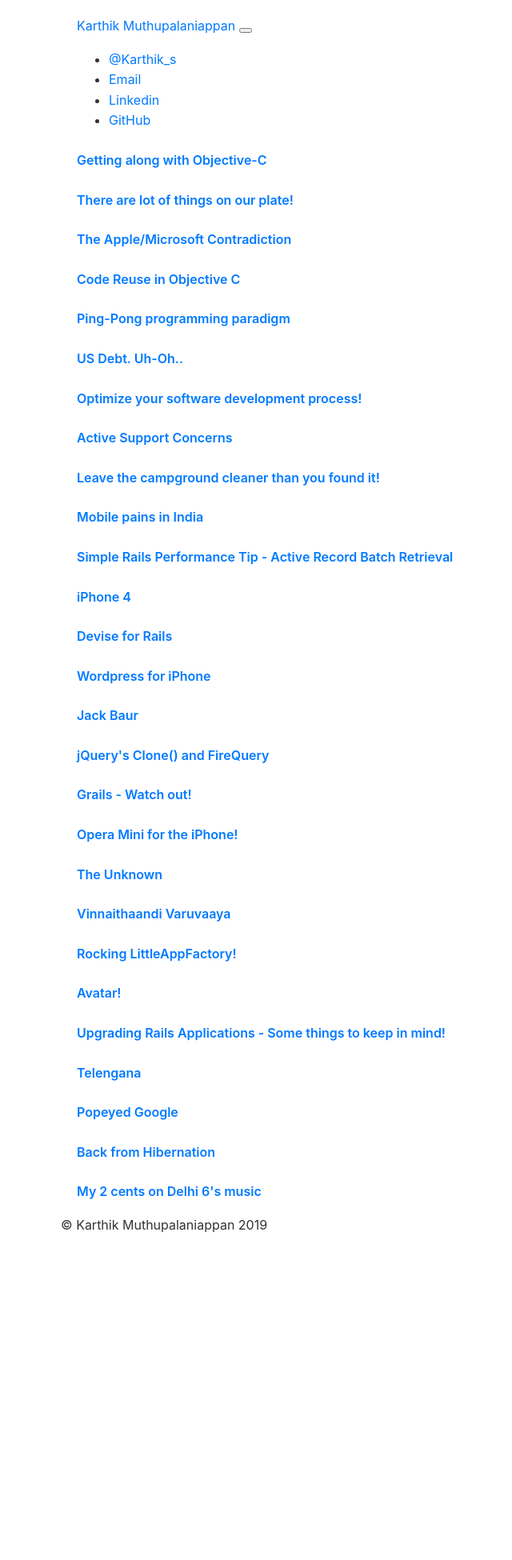
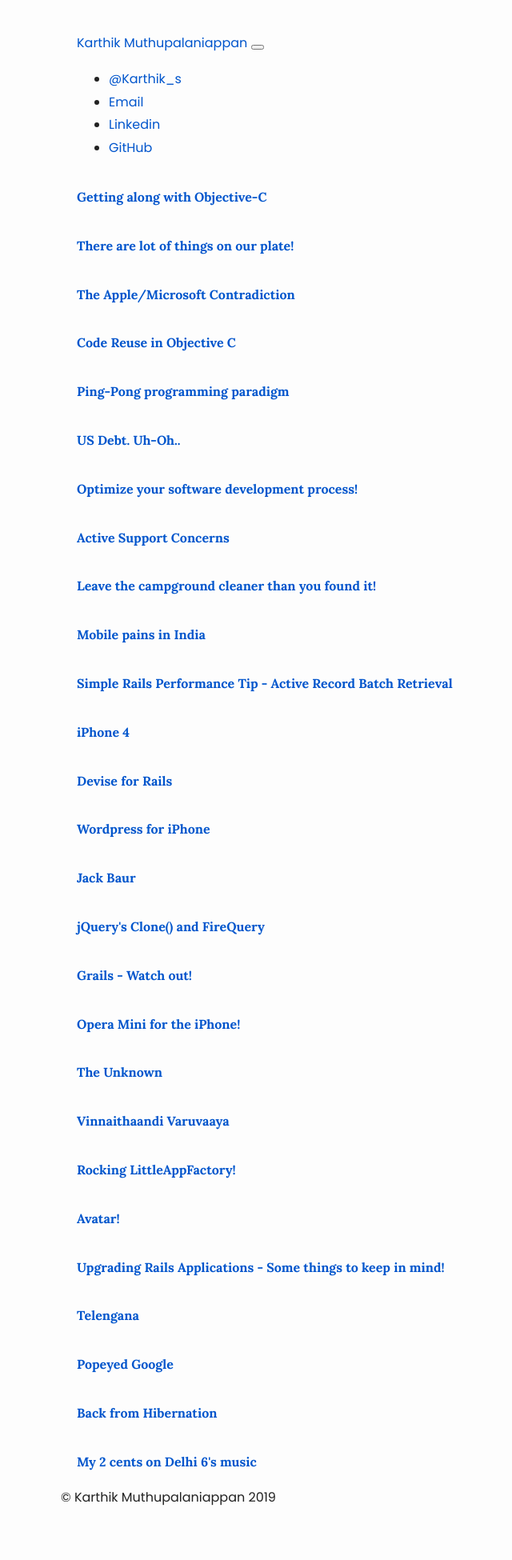
Before and after one commit to kmuthupa/kmuthupa.github.com, a Jekyll site: the page built from blog.html, in a window 1280 px wide. Shown: the whole page at 80% size, without its empty margins (164-804 px from the left). Built offline with Jekyll 4.4.1, drawn with Linux system fonts in a browser that asks for light colours; before the commit the page ends 1581 px from its top, so only the background shows below that.

Commit message:
I will apply a sexier minimalist styling to the page.
This change refines the minimalist styling to be more visually appealing.

The new stylesheet uses a more sophisticated font pairing, a refined color palette, and improved layout and spacing.

```diff
--- a/css/minimalist.css
+++ b/css/minimalist.css
@@ -1,11 +1,12 @@
+@import url('https://fonts.googleapis.com/css2?family=Lora:ital,wght@0,400..700;1,400..700&family=Poppins:ital,wght@0,100;0,200;0,300;0,400;0,500;0,600;0,700;0,800;0,900;1,100;1,200;1,300;1,400;1,500;1,600;1,700;1,800;1,900&display=swap');
 /* General styles */
 body {
-  font-family: -apple-system, BlinkMacSystemFont, "Segoe UI", Roboto, "Helvetica Neue", Arial, sans-serif;
-  line-height: 1.6;
-  color: #333;
-  background-color: #fff;
+  font-family: 'Poppins', sans-serif;
+  line-height: 1.8;
+  color: #222;
+  background-color: #fdfdfd;
   margin: 0;
-  padding: 20px;
+  padding: 40px;
 }
 
 .container {
@@ -16,30 +17,34 @@ body {
 
 /* Typography */
 h1, h2, h3, h4, h5, h6 {
-  margin-top: 1.5em;
-  margin-bottom: 0.5em;
-  font-weight: 600;
+  font-family: 'Lora', serif;
+  margin-top: 2em;
+  margin-bottom: 0.8em;
+  font-weight: 700;
+  color: #111;
 }
 
 h1 {
+  font-size: 3em;
+}
+
+h2 {
   font-size: 2.5em;
 }
 
-h2 {
-  font-size: 2em;
-}
-
 p {
-  margin-bottom: 1em;
+  margin-bottom: 1.5em;
 }
 
 a {
-  color: #007aff;
+  color: #0055cc;
   text-decoration: none;
+  transition: color 0.2s ease;
 }
 
 a:hover {
-  text-decoration: underline;
+  color: #003380;
+  text-decoration: none;
 }
 
 /* Navigation */
@@ -48,26 +53,32 @@ a:hover {
   justify-content: space-between;
   align-items: center;
   padding-bottom: 20px;
-  border-bottom: 1px solid #eee;
-  margin-bottom: 40px;
+  border-bottom: 1px solid #ddd;
+  margin-bottom: 60px;
 }
 
 .navigation a {
-  color: #333;
-  font-weight: bold;
+  color: #222;
+  font-weight: 600;
+  font-size: 1.1em;
 }
 
 /* Footer */
 .footer {
   text-align: center;
-  margin-top: 40px;
-  padding-top: 20px;
-  border-top: 1px solid #eee;
-  color: #777;
+  margin-top: 60px;
+  padding-top: 30px;
+  border-top: 1px solid #ddd;
+  color: #888;
 }
 
 img {
   max-width: 100%;
   height: auto;
-  border-radius: 5px;
+  border-radius: 8px;
+  box-shadow: 0 4px 12px rgba(0,0,0,0.1);
 }
+
+.text-center {
+  text-align: center;
+}
```
